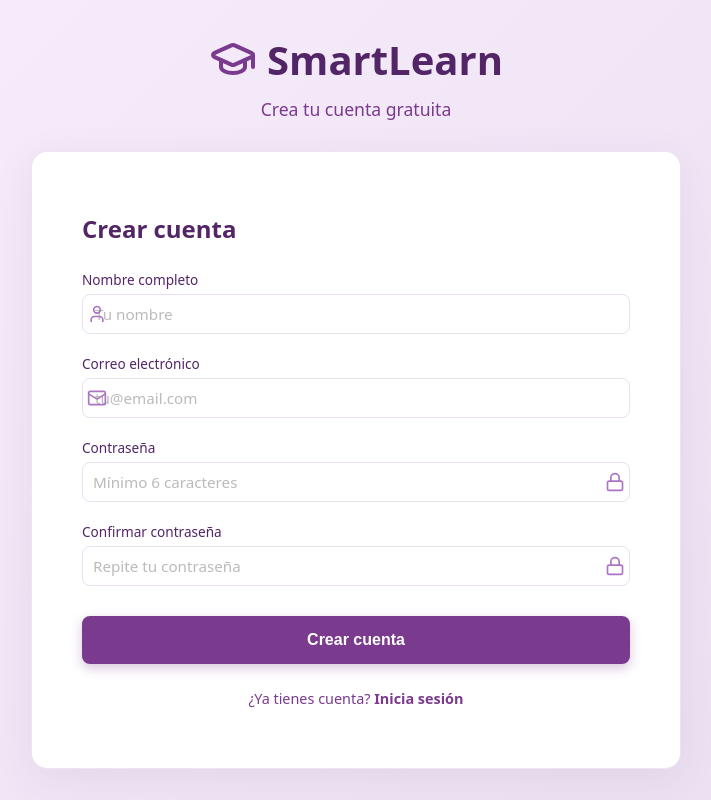
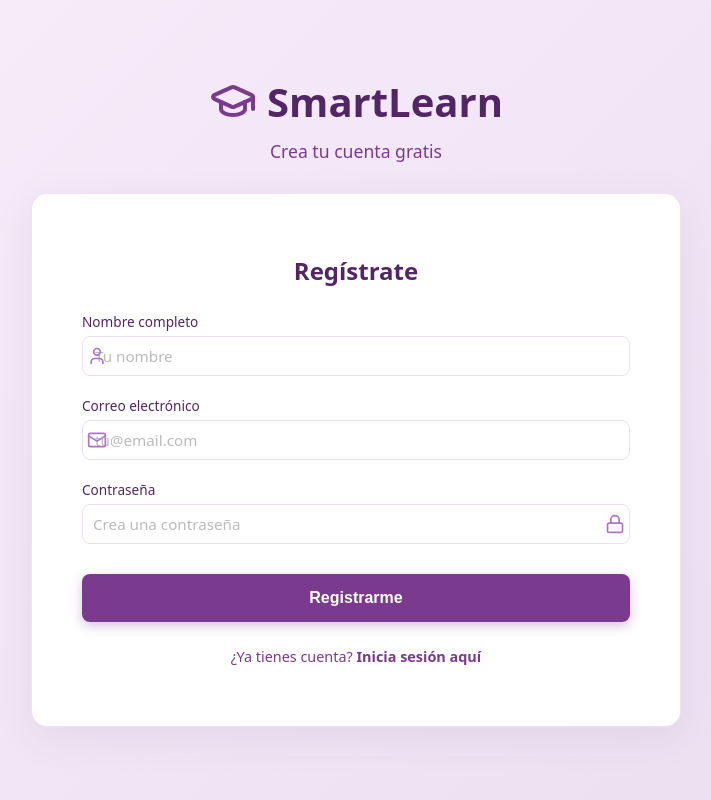
Before and after one commit to xim-wave/SmartLearn, a React (Vite) app in the folder Frontend/: page /registro in a window 1280 px wide. Shown: the whole page, without its empty margins (284-995 px from the left). Built offline with nearby package versions, Linux system fonts and the light colour scheme.

Commit message:
avance dashboard diseño

```diff
--- a/Frontend/src/pages/Login.jsx
+++ b/Frontend/src/pages/Login.jsx
@@ -2,6 +2,7 @@ import { useState } from "react";
 import { useNavigate, Link } from "react-router-dom";
 import { Lock, Mail, GraduationCap } from "lucide-react";
 import { storage } from "../utils/storage";
+import { authService } from "../services/authService"; // Importamos el servicio que creamos
 import "./Login.css";
 
 export default function Login() {
@@ -9,18 +10,39 @@ export default function Login() {
   const [email, setEmail] = useState("");
   const [password, setPassword] = useState("");
   const [isLoading, setIsLoading] = useState(false);
+  const [error, setError] = useState(""); // Estado para manejar errores del backend
 
-  const handleLogin = (e) => {
+  const handleLogin = async (e) => {
     e.preventDefault();
     setIsLoading(true);
+    setError(""); // Limpiamos cualquier error previo al intentar de nuevo
 
-    // Simulación de inicio de sesión
-    setTimeout(() => {
-      // Validamos si el usuario existe o si es un login exitoso
-      storage.saveUser({ email, name: email.split("@")[0] });
+    try {
+      // 1. Llamamos al backend real de tu equipo
+      const data = await authService.login(email, password);
+
+      // 2. Si el backend nos da un token (para mantener la sesión segura), lo guardamos
+      if (data.token) {
+        localStorage.setItem('token', data.token);
+      }
+
+      // 3. Guardamos los datos locales del usuario
+      storage.saveUser(data.usuario || { email, name: email.split("@")[0] });
+
+      // 4. ¡Éxito! Redirigimos al Dashboard
       navigate("/app/dashboard");
+
+    } catch (err) {
+      console.error("Error al iniciar sesión:", err);
+      // Extraemos el mensaje de error del backend (o ponemos uno general si el servidor está apagado)
+      setError(
+        err.response?.data?.mensaje ||
+        err.response?.data?.error ||
+        "Error al conectar. Verifica tus datos o revisa si el servidor backend está encendido."
+      );
+    } finally {
       setIsLoading(false);
-    }, 800);
+    }
   };
 
   return (
@@ -37,6 +59,22 @@ export default function Login() {
 
         <div className="login-card">
           <h2>Iniciar sesión</h2>
+
+          {/* 👇 Caja roja de error: Solo aparece si ocurre un error en el login 👇 */}
+          {error && (
+            <div style={{
+              backgroundColor: "#FEE2E2",
+              color: "#991B1B",
+              padding: "12px",
+              borderRadius: "8px",
+              marginBottom: "20px",
+              fontSize: "0.9rem",
+              textAlign: "center",
+              border: "1px solid #FCA5A5"
+            }}>
+              {error}
+            </div>
+          )}
 
           <form onSubmit={handleLogin}>
             <div className="form-group">
--- a/Frontend/src/pages/Registro.jsx
+++ b/Frontend/src/pages/Registro.jsx
@@ -1,71 +1,72 @@
 import { useState } from "react";
 import { useNavigate, Link } from "react-router-dom";
-import { Lock, Mail, User, GraduationCap } from "lucide-react";
-import { storage } from "../utils/storage";
-import "./Registro.css"; // <-- Aquí conectamos el diseño
+import { User, Mail, Lock, GraduationCap } from "lucide-react";
+import { authService } from "../services/authService";
+import "./Registro.css";
 
 export default function Registro() {
   const navigate = useNavigate();
-  const [name, setName] = useState("");
+  const [nombre, setNombre] = useState("");
   const [email, setEmail] = useState("");
   const [password, setPassword] = useState("");
-  const [confirmPassword, setConfirmPassword] = useState("");
   const [isLoading, setIsLoading] = useState(false);
+  const [error, setError] = useState("");
 
-  const handleRegister = (e) => {
+  const handleRegistro = async (e) => {
     e.preventDefault();
+    setIsLoading(true);
+    setError("");
 
-    if (!name || !email || !password || !confirmPassword) {
-      alert("Por favor completa todos los campos");
-      return;
+    try {
+      // 1. Enviamos los datos al backend de tu equipo
+      await authService.registro({ nombre, email, password });
+
+      // 2. Si todo sale bien, lo redirigimos al Login
+      navigate("/");
+
+    } catch (err) {
+      console.error("Error al registrar:", err);
+      // Mostramos el error que devuelva el backend
+      setError(
+        err.response?.data?.mensaje ||
+        err.response?.data?.error ||
+        "Hubo un problema al crear tu cuenta. Intenta nuevamente."
+      );
+    } finally {
+      setIsLoading(false);
     }
-
-    if (password !== confirmPassword) {
-      alert("Las contraseñas no coinciden");
-      return;
-    }
-
-    if (password.length < 6) {
-      alert("La contraseña debe tener al menos 6 caracteres");
-      return;
-    }
-
-    setIsLoading(true);
-
-    setTimeout(() => {
-      storage.saveUser({ email, name });
-      storage.initializeMockData();
-      alert("¡Cuenta creada exitosamente!");
-      navigate("/app/dashboard");
-      setIsLoading(false);
-    }, 800);
   };
 
   return (
-    <div className="registro-container">
-      <div className="registro-wrapper">
-
-        <div className="registro-header">
-          <div className="registro-logo">
+    <div className="login-container">
+      <div className="login-wrapper">
+        <div className="login-header">
+          <div className="login-logo">
             <GraduationCap size={48} />
-            <h1 className="registro-title">SmartLearn</h1>
+            <h1 className="login-title">SmartLearn</h1>
           </div>
-          <p className="registro-subtitle">Crea tu cuenta gratuita</p>
+          <p className="login-subtitle">Crea tu cuenta gratis</p>
         </div>
 
-        <div className="registro-card">
-          <h2>Crear cuenta</h2>
+        <div className="login-card">
+          <h2>Regístrate</h2>
 
-          <form onSubmit={handleRegister}>
+          {error && (
+            <div style={{ backgroundColor: "#FEE2E2", color: "#991B1B", padding: "12px", borderRadius: "8px", marginBottom: "20px", fontSize: "0.9rem", textAlign: "center", border: "1px solid #FCA5A5" }}>
+              {error}
+            </div>
+          )}
+
+          <form onSubmit={handleRegistro}>
             <div className="form-group">
-              <label htmlFor="name">Nombre completo</label>
+              <label htmlFor="nombre">Nombre completo</label>
               <div className="input-container">
                 <input
-                  id="name"
+                  id="nombre"
                   type="text"
                   placeholder="Tu nombre"
-                  value={name}
-                  onChange={(e) => setName(e.target.value)}
+                  value={nombre}
+                  onChange={(e) => setNombre(e.target.value)}
                   required
                   className="form-input"
                 />
@@ -95,7 +96,7 @@ export default function Registro() {
                 <input
                   id="password"
                   type="password"
-                  placeholder="Mínimo 6 caracteres"
+                  placeholder="Crea una contraseña"
                   value={password}
                   onChange={(e) => setPassword(e.target.value)}
                   required
@@ -106,36 +107,18 @@ export default function Registro() {
               </div>
             </div>
 
-            <div className="form-group">
-              <label htmlFor="confirmPassword">Confirmar contraseña</label>
-              <div className="input-container">
-                <input
-                  id="confirmPassword"
-                  type="password"
-                  placeholder="Repite tu contraseña"
-                  value={confirmPassword}
-                  onChange={(e) => setConfirmPassword(e.target.value)}
-                  required
-                  className="form-input"
-                  style={{ paddingLeft: "10px", paddingRight: "35px" }}
-                />
-                <Lock className="input-icon" style={{ left: "auto", right: "5px" }} />
-              </div>
-            </div>
-
             <button type="submit" className="btn-submit" disabled={isLoading}>
-              {isLoading ? "Creando cuenta..." : "Crear cuenta"}
+              {isLoading ? "Creando cuenta..." : "Registrarme"}
             </button>
           </form>
 
-          <div className="registro-footer">
+          <div className="login-footer">
             ¿Ya tienes cuenta?{" "}
-            <Link to="/" className="login-link">
-              Inicia sesión
+            <Link to="/" className="register-link">
+              Inicia sesión aquí
             </Link>
           </div>
         </div>
-
       </div>
     </div>
   );
--- /dev/null
+++ b/Frontend/src/services/authService.js
@@ -0,0 +1,20 @@
+import api from './api';
+
+export const authService = {
+  // Función para iniciar sesión
+  login: async (email, password) => {
+    // Esto hará un POST a http://localhost:3000/api/auth/login
+    const response = await api.post('/auth/login', {
+      email,
+      password
+    });
+    return response.data;
+  },
+
+  // Función para registrar (ya la dejamos lista de una vez)
+  registro: async (userData) => {
+    // Esto hará un POST a http://localhost:3000/api/auth/registro
+    const response = await api.post('/auth/registro', userData);
+    return response.data;
+  }
+};
```
Also changed, not shown: Frontend/src/services/mazoService.js (added, +15 -0 lines).
